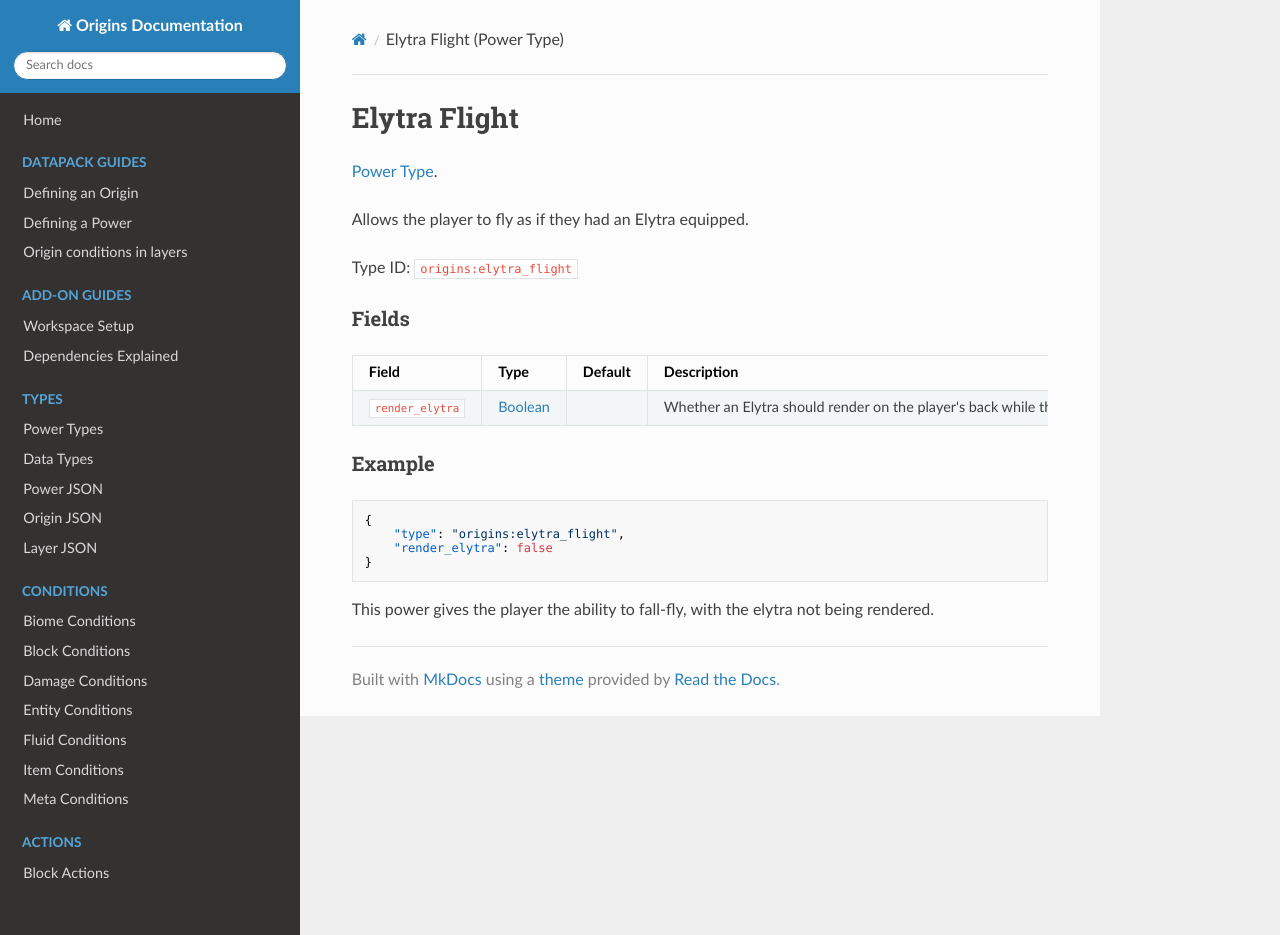
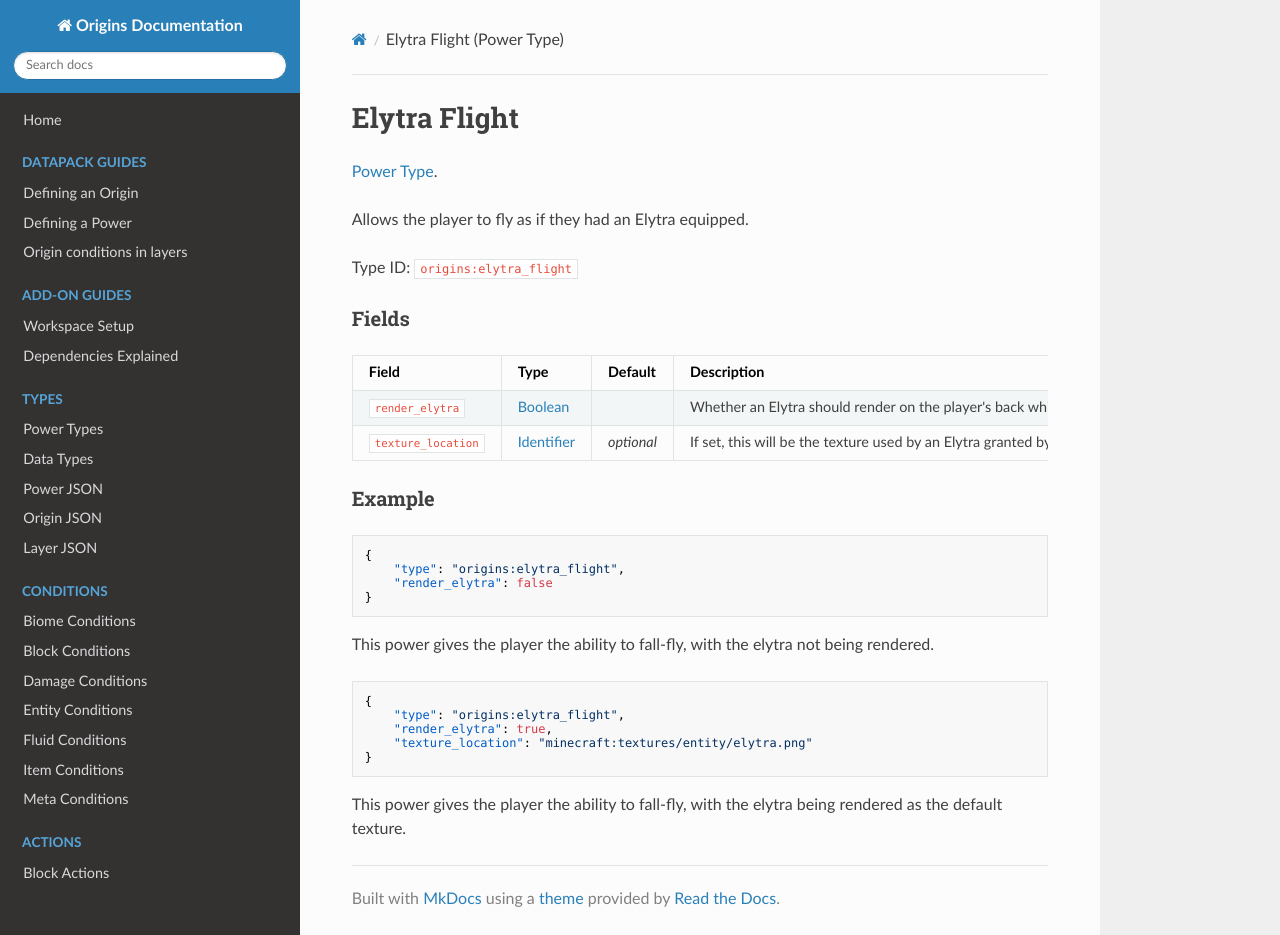
Before and after one commit to apace100/origins-docs, an MkDocs documentation site: the page built from docs/power_types/elytra_flight.md, in a window 1280 px wide and 935 px high. Built offline with MkDocs 1.6.1, drawn with Linux system fonts in a browser that asks for light colours; nearby versions of some CDN libraries.

Commit message:
Added `texture_location` field to Elytra Flight

````diff
--- a/docs/power_types/elytra_flight.md
+++ b/docs/power_types/elytra_flight.md
@@ -15,7 +15,7 @@ Type ID: `origins:elytra_flight`
 Field  | Type | Default | Description
 -------|------|---------|-------------
 `render_elytra` | [Boolean](../data_types/boolean.md) |  | Whether an Elytra should render on the player's back while this power is active.
-
+`texture_location` | [Identifier](../data_types/identifier.md) | *optional* | If set, this will be the texture used by an Elytra granted by this power.
 
 ### Example
 ```json
@@ -25,3 +25,12 @@ Field  | Type | Default | Description
 }
 ```
 This power gives the player the ability to fall-fly, with the elytra not being rendered.
+
+```json
+{
+    "type": "origins:elytra_flight",
+    "render_elytra": true,
+    "texture_location": "minecraft:textures/entity/elytra.png"
+}
+```
+This power gives the player the ability to fall-fly, with the elytra being rendered as the default texture.
````
